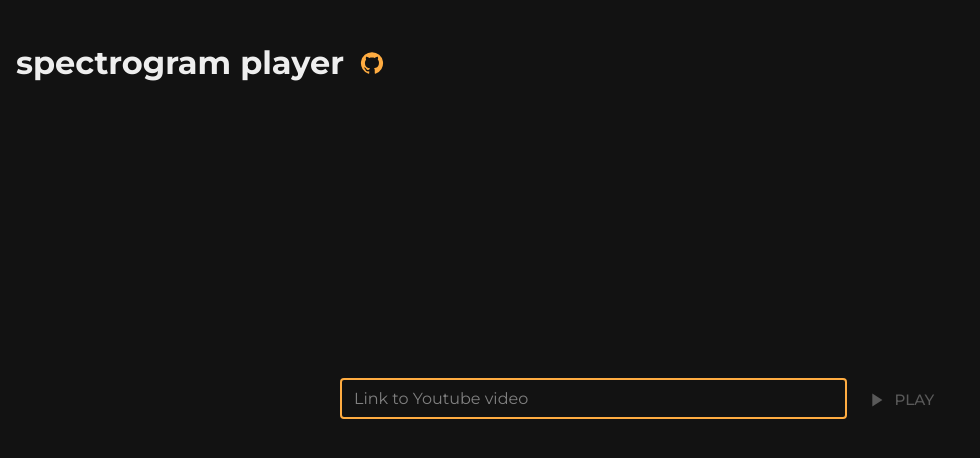
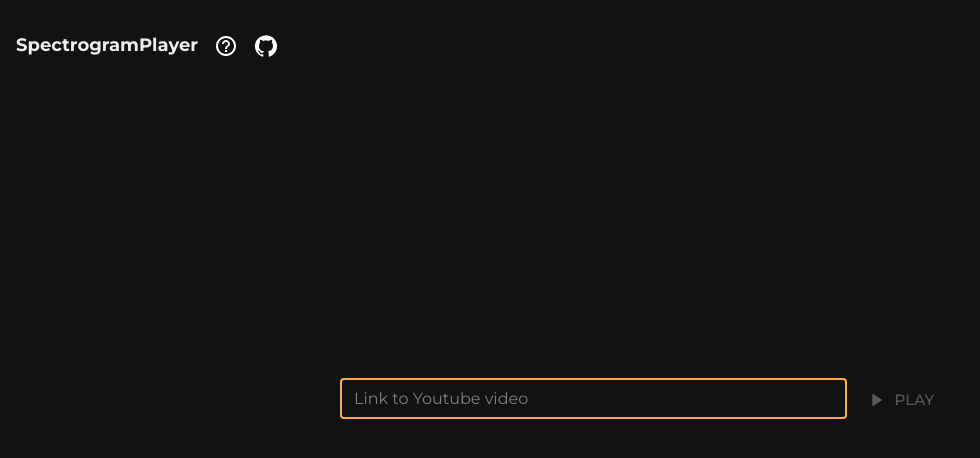
Before and after one commit to mathoglu/spectrogram-player, a React (Vite) app in the folder client/: page / in a window 1280 px wide. Shown: the top 458 px of the page, without its empty margins (0-980 px from the left). Built offline with nearby package versions, Linux system fonts and the light colour scheme; no server answers.

Commit message:
Help guide and styling

```diff
--- a/client/src/App.module.scss
+++ b/client/src/App.module.scss
@@ -18,9 +18,10 @@
 .titleContainer, .link {
     display: flex;
     align-items: center;
-    gap: 16px;
+    gap: 8px;
 }
 
 .title {
     text-align: right;
+    font-size: 18px;
 }
--- a/client/src/App.tsx
+++ b/client/src/App.tsx
@@ -3,11 +3,12 @@ import CssBaseline from "@mui/material/CssBaseline";
 import { Player } from "./components/player";
 import Button from "@mui/material/Button";
 import TextField from "@mui/material/TextField";
+import IconButton from "@mui/material/IconButton";
 import { useCallback, useRef, useState } from "react";
 import css from "./App.module.scss";
-import { GitHub, PlayArrowSharp } from "@mui/icons-material";
-import Link from "@mui/material/Link";
+import { GitHub, HelpOutline, PlayArrowSharp } from "@mui/icons-material";
 import { CircularProgress, FormControl, FormHelperText } from "@mui/material";
+import { HelpButton } from "./components/help-button";
 
 export type VideoMeta = {
     url: string;
@@ -113,14 +114,17 @@ function App() {
             <CssBaseline />
             <div className={css.header}>
                 <div className={css.titleContainer}>
-                    <h1 className={css.title}>spectrogram player</h1>
-                    <Link
-                        href="https://github.com/mathoglu/spectrotest"
-                        target="_blank"
-                        className={css.link}
-                    >
-                        <GitHub />
-                    </Link>
+                    <h1 className={css.title}>SpectrogramPlayer</h1>
+                    <div>
+                        <HelpButton title="Help!" />
+                        <IconButton
+                            href="https://github.com/mathoglu/spectrotest"
+                            target="_blank"
+                            title="Visit GitHub repo"
+                        >
+                            <GitHub />
+                        </IconButton>
+                    </div>
                 </div>
                 {bufferData.current !== null && videoMeta !== null && (
                     <Button
--- /dev/null
+++ b/client/src/components/help-button/help-button.module.scss
@@ -0,0 +1,8 @@
+.container {
+    display: inline-block;
+}
+
+.popover {
+    width: 300px;
+    padding: 16px;
+}
--- /dev/null
+++ b/client/src/components/help-button/help-button.tsx
@@ -0,0 +1,48 @@
+import { FC, useRef, useState } from "react";
+import css from "./help-button.module.scss";
+import classNames from "classnames";
+import { HelpOutline } from "@mui/icons-material";
+import Popover from "@mui/material/Popover";
+import IconButton from "@mui/material/IconButton";
+import Link from "@mui/material/Link";
+
+type Props = JSX.IntrinsicElements["div"];
+
+export const HelpButton: FC<Props> = ({ className, ...rest }) => {
+    const ref = useRef<HTMLDivElement>(null);
+    const [open, setOpen] = useState(false);
+
+    return (
+        <div
+            ref={ref}
+            className={classNames(className, css.container)}
+            {...rest}
+        >
+            <IconButton onClick={() => setOpen(!open)}>
+                <HelpOutline />
+            </IconButton>
+            <Popover
+                open={open}
+                anchorEl={ref.current}
+                onClose={() => setOpen(false)}
+                anchorOrigin={{
+                    vertical: "bottom",
+                    horizontal: "left",
+                }}
+            >
+                <div className={css.popover}>
+                    This is a simple tool for generating a{" "}
+                    <Link
+                        underline="hover"
+                        href="https://en.wikipedia.org/wiki/Spectrogram"
+                        target="_blank"
+                    >
+                        spectrogram
+                    </Link>{" "}
+                    from the audio from a YouTube video. Add a link to any
+                    YouTube video in the input below to get started.
+                </div>
+            </Popover>
+        </div>
+    );
+};
--- /dev/null
+++ b/client/src/components/help-button/index.ts
@@ -0,0 +1 @@
+export * from "./help-button";
```
